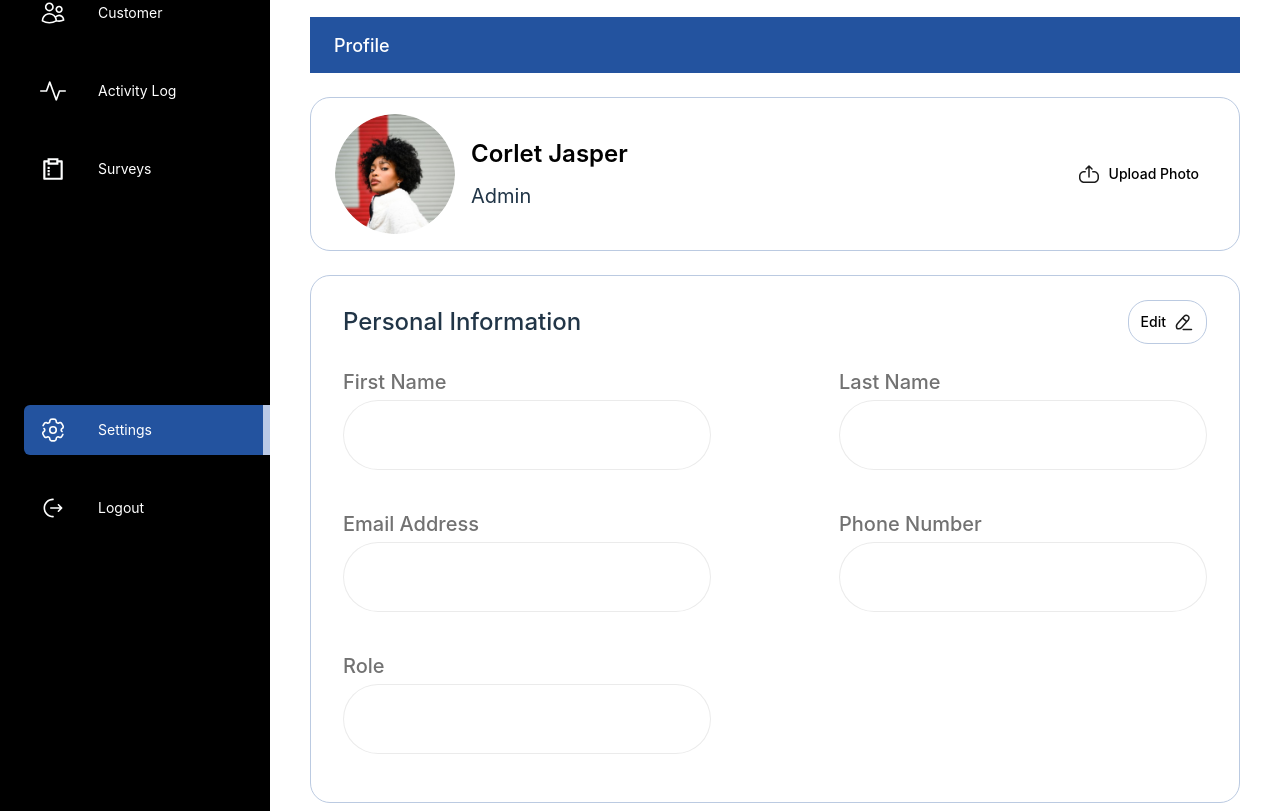
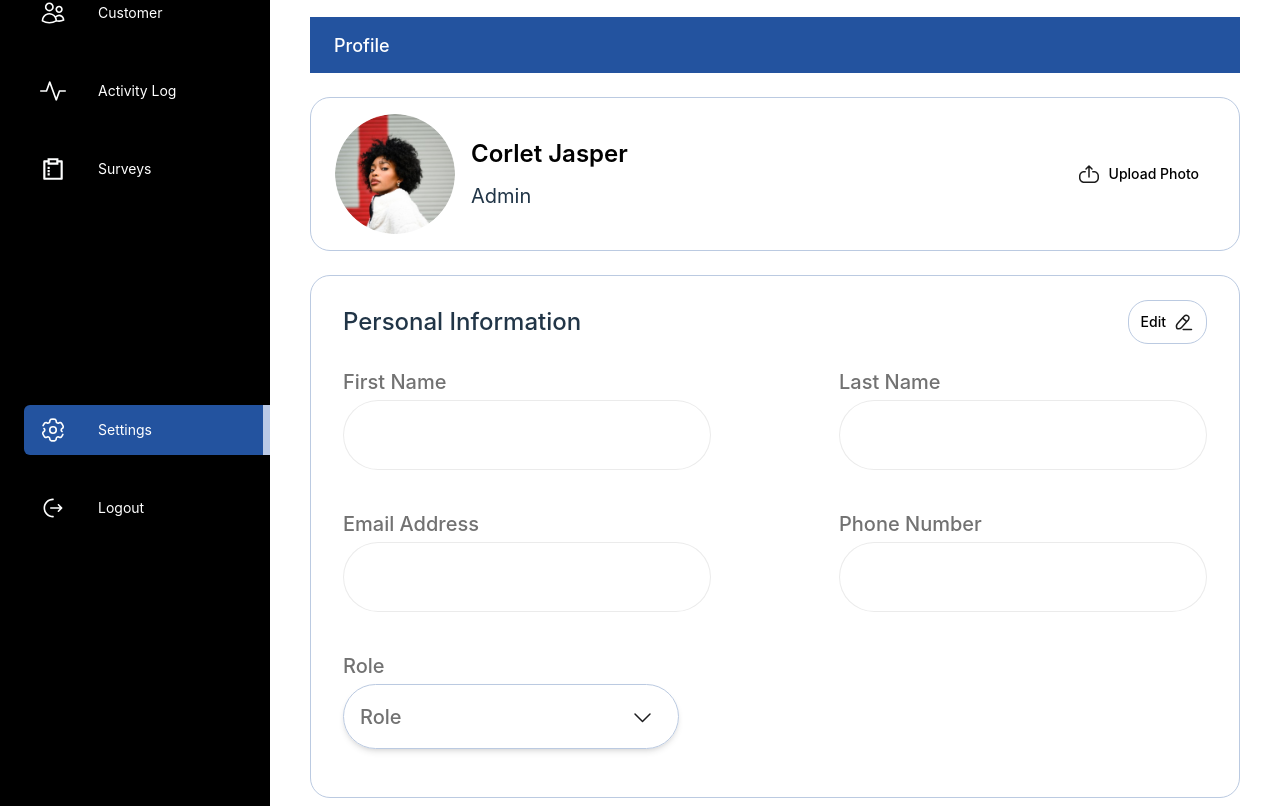
Before and after one commit to dammyson/ap-dashboard, a React (Vite) app: page /settings in a window 1280 px wide. Shown: the part 215-1026 px from the top of the page. Built offline with nearby package versions, Linux system fonts and the light colour scheme.

Commit message:
Implement custom role dorpdown select

```diff
--- /dev/null
+++ b/src/components/comboSelect/index.tsx
@@ -0,0 +1,108 @@
+import {
+  Combobox,
+  ComboboxInput,
+  ComboboxOption,
+  ComboboxOptions,
+  Field,
+  Label,
+} from '@headlessui/react';
+import clsx from 'clsx';
+import React, {
+  PropsWithChildren,
+  ReactNode,
+  useEffect,
+  useState,
+  useRef,
+} from 'react';
+
+export enum SelectType {
+  SELECT = 'select',
+  COMOB_SELECT = 'combo_select',
+}
+
+interface SelectProps {
+  selectType: SelectType;
+  label: string;
+  className?: string;
+  hasBorder?: Boolean;
+  traillingIcon?: ReactNode;
+  isCurved?: Boolean;
+  selectedRole: string;
+}
+
+export function Comboselect({
+  selectType,
+  label,
+  children,
+  className,
+  hasBorder,
+  isCurved,
+  selectedRole = 'Role..',
+  traillingIcon,
+}: PropsWithChildren<SelectProps>) {
+  const [isActive, setIsActive] = useState<boolean>(false);
+
+  let divRef = useRef<HTMLDivElement>(null);
+
+  useEffect(() => {
+    let handler = (e: MouseEvent) => {
+      if (isActive && !divRef.current?.contains(e.target as Node))
+        setIsActive(false);
+    };
+
+    document.addEventListener('click', handler);
+
+    return () => {
+      document.removeEventListener('click', handler);
+    };
+  });
+
+  return (
+    <Field className='relative'>
+      {label && <Label className={'mb-1 inline-block'}>{label}</Label>}
+      <div className='relative'>
+        {selectType === SelectType.SELECT ? (
+          <>
+            <div>
+              <div
+                ref={divRef}
+                onClick={() => {
+                  setIsActive(!isActive);
+                }}
+                className={clsx(
+                  traillingIcon ? 'p4-4' : '',
+                  hasBorder ? 'border-light-blue-50' : 'border-transparent',
+                  isCurved ? 'rounded-[50px]' : 'rounded-[8px]',
+                  className,
+                  'relative w-full h-[65px] px-4 py-3 cursor-pointer border-[1px] border-[#BBCAE2] hover:border-[#96a3b7] shadow-md flex items-center',
+                )}
+              >
+                {selectedRole}
+                {traillingIcon && (
+                  <span className='absolute right-6 cursor-pointer top-1/2 -translate-y-3'>
+                    {traillingIcon}
+                  </span>
+                )}
+              </div>
+
+              {isActive && (
+                <div className='max-h-40 overflow-auto no-scrollbar bg-primary-white rounded-2xl p-4-600 mt-2 py-2 border-[1px] border-[#BBCAE2]  shadow-xl'>
+                  {React.Children.map(children, (child) =>
+                    React.cloneElement(child as React.ReactElement<any>, {
+                      className: clsx(
+                        'text-xl cursor-pointer px-4 py-2 hover:bg-[#f4f4f4]',
+                        (child as React.ReactElement<any>).props.className,
+                      ),
+                    }),
+                  )}
+                </div>
+              )}
+            </div>
+          </>
+        ) : (
+          <Combobox></Combobox>
+        )}
+      </div>
+    </Field>
+  );
+}
--- a/src/components/profileInputField/index.tsx
+++ b/src/components/profileInputField/index.tsx
@@ -1,11 +1,20 @@
+import { useState } from 'react';
+import { Comboselect as RoleSelect, SelectType } from '../comboSelect';
 import { Input } from '../input';
+import clsx from 'clsx';
+import { DropDownArrow } from '../svg/settings/Settings';
 
 interface ProfileInput {
   label: string;
   id: string;
 }
+type ProfileInputs = ProfileInput[];
 
-type ProfileInputs = ProfileInput[];
+interface RoleOption {
+  title: string;
+  id: string;
+}
+type RoleOptions = RoleOption[];
 
 export const ProfileInputField = () => {
   const profileInputs = [
@@ -16,10 +25,45 @@ export const ProfileInputField = () => {
     { label: 'Role', id: 'role' },
   ] as ProfileInputs;
 
+  const roleOptions = [
+    { title: 'Admin', id: 'admin' },
+    { title: 'HR', id: 'hr' },
+    { title: 'Trainer', id: 'trainer' },
+  ] as RoleOptions;
+
+  const [selectedRole, setSelectedRole] = useState<string>('' || 'Role');
   return (
     <div className='grid grid-cols-[minmax(250px,569px)_minmax(250px,569px)] gap-y-10 gap-32 justify-between py-6'>
       {profileInputs.map((item) => {
-        return (
+        return item.label === 'Role' ? (
+          <div
+            key={item.id}
+            className='text-light-grey-200 font-medium text-xl max-w-[569px] pr-8'
+          >
+            <RoleSelect
+              label='Role'
+              selectType={SelectType.SELECT}
+              hasBorder
+              isCurved
+              traillingIcon={<DropDownArrow />}
+              selectedRole={selectedRole}
+            >
+              {roleOptions.map((option) => (
+                <div
+                  className={clsx(
+                    selectedRole === option.title
+                      ? 'bg-[#e0e0e0] hover:bg-[#e0e0e0]'
+                      : '',
+                  )}
+                  key={option.id}
+                  onClick={() => setSelectedRole(option.title)}
+                >
+                  {option.title}
+                </div>
+              ))}
+            </RoleSelect>
+          </div>
+        ) : (
           <div
             key={item.id}
             className='text-light-grey-200 font-medium text-xl max-w-[569px]'
@@ -28,7 +72,7 @@ export const ProfileInputField = () => {
               label={item.label}
               isCurved
               hasBorder
-              className='drop-shadow-none text-xl border-[#BBCAE1] hover:border-[#a1afc4] h-[65px]'
+              className='drop-shadow-none text-xl border-[#BBCAE3] hover:border-[#8793a4] h-[65px]'
             />
           </div>
         );
--- a/src/components/svg/settings/Settings.tsx
+++ b/src/components/svg/settings/Settings.tsx
@@ -188,3 +188,23 @@ export const Checkmark = () => {
     </svg>
   );
 };
+
+export const DropDownArrow = () => {
+  return (
+    <svg
+      width='24'
+      height='24'
+      viewBox='0 0 24 24'
+      fill='none'
+      xmlns='http://www.w3.org/2000/svg'
+    >
+      <path
+        d='M20 9L12.5 16.5L5 9'
+        stroke='#1C1C1E'
+        stroke-width='1.5'
+        stroke-linecap='round'
+        stroke-linejoin='round'
+      />
+    </svg>
+  );
+};
--- a/src/index.css
+++ b/src/index.css
@@ -82,3 +82,14 @@ button:focus-visible {
     @apply w-full max-w-[calc(100vw-270px)] py-2 px-10;
   }
 }
+
+@layer utilities {
+  .no-scrollbar::-webkit-scrollbar {
+    display: none;
+  }
+
+  .no-scrollbar {
+    -ms-overflow-style: none;
+    scrollbar-width: none;
+  }
+}
```
